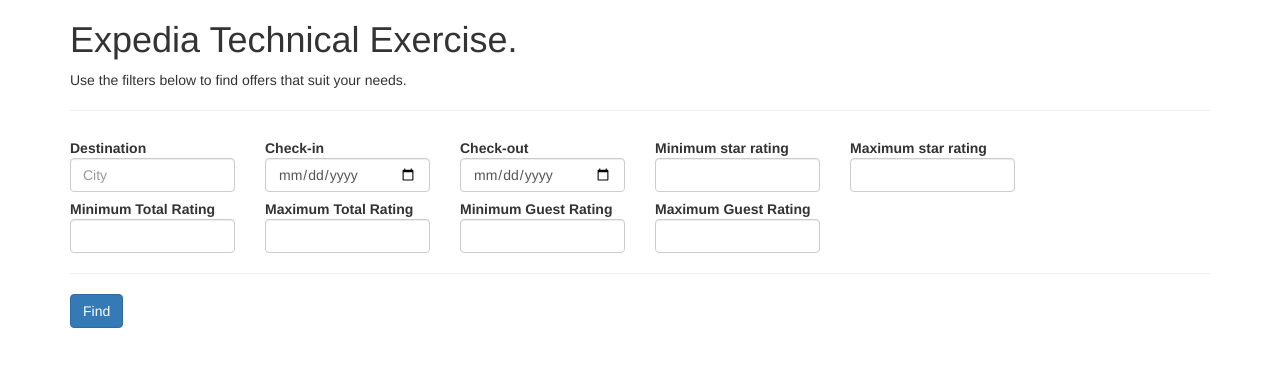
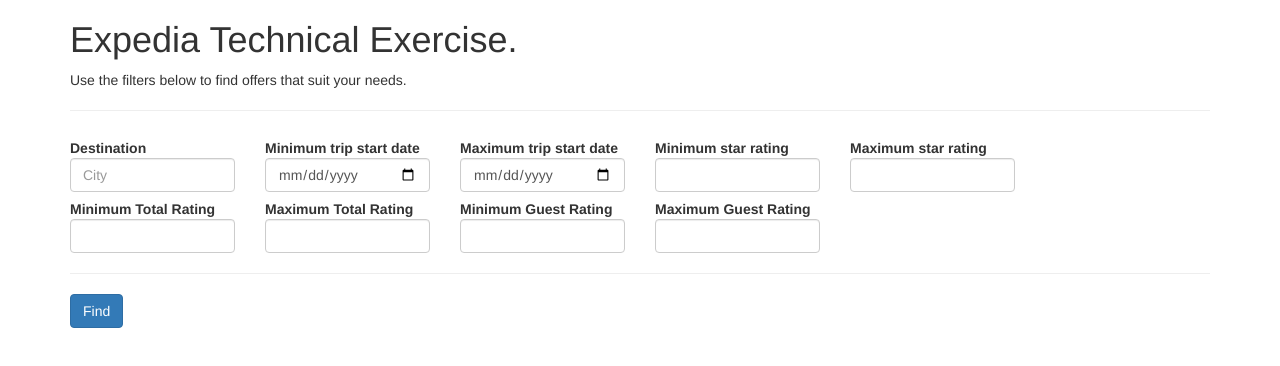
Before and after one commit to tareq7755/expedia-tech-exercise, a website: page public/index.html in a window 1280 px wide. Drawn offline with nearby package versions, Linux system fonts and the light colour scheme.

Commit message:
changed checkin and checkout dates to min and max trip start date

```diff
--- a/public/index.html
+++ b/public/index.html
@@ -18,12 +18,12 @@
                         <input type="text" class="form-control" id="destination" placeholder="City">
                     </div>
                     <div class="col-sm-2">
-                        <label class=" control-label" for="check-in">Check-in</label>
-                        <input type="date" class=" form-control" id="check-in">
+                        <label class=" control-label" for="min-trip-start-date">Minimum trip start date</label>
+                        <input type="date" class=" form-control" id="min-trip-start-date">
                     </div>
                     <div class="col-sm-2">
-                        <label class="control-label" for="check-out">Check-out</label>
-                        <input type="date" class="pull-left form-control" id="check-out">
+                        <label class="control-label" for="max-trip-start-date">Maximum trip start date</label>
+                        <input type="date" class="pull-left form-control" id="max-trip-start-date">
                     </div>
                     <div class="col-sm-2">
                         <label class="pull-left control-label" for="min-star-rating">Minimum star rating</label>
--- a/public/js/script.js
+++ b/public/js/script.js
@@ -37,8 +37,8 @@
 function submit() {
     var filters = {
         destinationCity: document.getElementById('destination').value || undefined,
-        minTripStartDate: document.getElementById('check-in').value || undefined,
-        maxTripStartDate: document.getElementById('check-out').value || undefined,
+        minTripStartDate: document.getElementById('min-trip-start-date').value || undefined,
+        maxTripStartDate: document.getElementById('max-trip-start-date').value || undefined,
         minStarRating: document.getElementById('min-star-rating').value || undefined,
         maxStarRating: document.getElementById('max-star-rating').value || undefined,
         minTotalRating: document.getElementById('min-total-rating').value || undefined,
```
